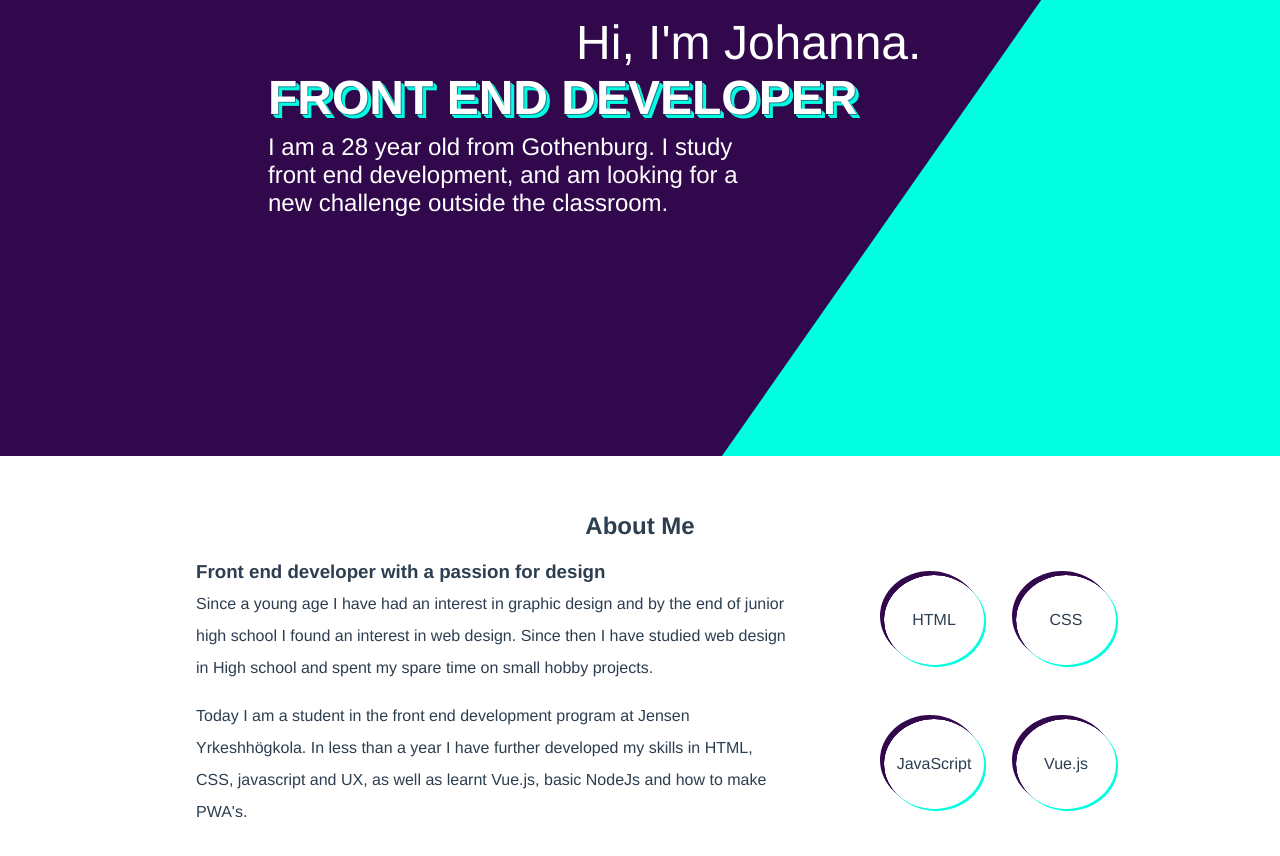
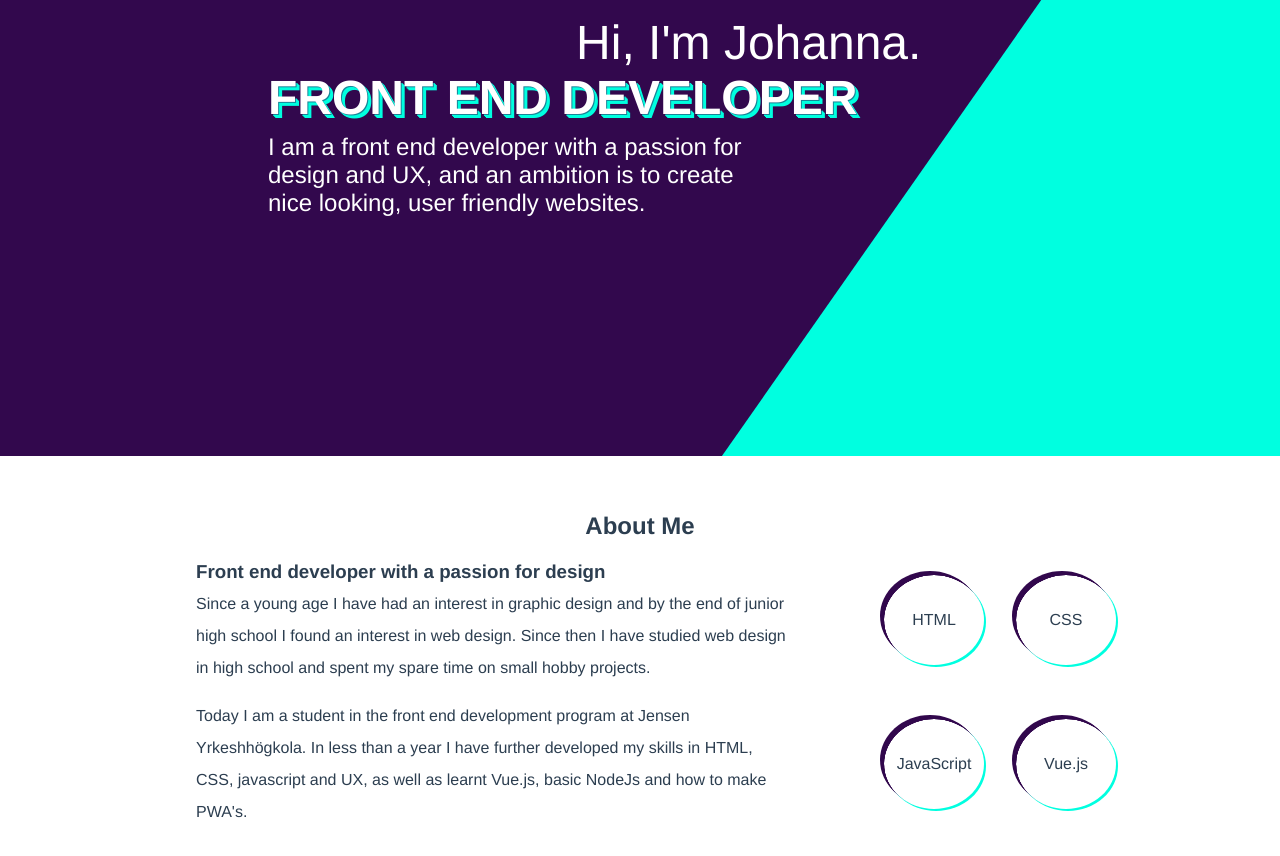
Before and after one commit to jensengbg-johanna-jansson/portfolio, a Vue app: page /#/ in a window 1280 px wide. Shown: the part 280-1136 px from the top of the page. Built offline with nearby package versions, Linux system fonts and the light colour scheme.

Commit message:
Update presentation text

```diff
--- a/src/components/About.vue
+++ b/src/components/About.vue
@@ -4,7 +4,7 @@
         <article class="about-content">
             <div class="about-content-info">
                 <h3 class="about-content-info-header">Front end developer with a passion for design</h3>
-                <p class="about-content-info-text">Since a young age I have had an interest in graphic design and by the end of junior high school I found an interest in web design. Since then I have studied web design in High school and spent my spare time on small hobby projects.</p>
+                <p class="about-content-info-text">Since a young age I have had an interest in graphic design and by the end of junior high school I found an interest in web design. Since then I have studied web design in high school and spent my spare time on small hobby projects.</p>
                 <p class="about-content-info-text">Today I am a student in the front end development program at Jensen Yrkeshhögkola. In less than a year I have further developed my skills in HTML, CSS, javascript and UX, as well as learnt Vue.js, basic NodeJs and how to make PWA's. </p>
             </div>
             <aside class="about-competenses">
--- a/src/components/Top.vue
+++ b/src/components/Top.vue
@@ -4,7 +4,7 @@
             <article class="top-intro">
                 <h3 class="top-intro-phrase">Hi, I'm Johanna.</h3>
                 <h2 class="top-intro-title">Front end developer</h2>
-                <p class="top-intro-text">I am a 28 year old from Gothenburg. I study front end development, and am looking for a new challenge outside the classroom.</p>
+                <p class="top-intro-text">I am a front end developer with a passion for design and UX, and an ambition is to create nice looking, user friendly websites.</p>
             </article>
         </div>
     </section>
```
